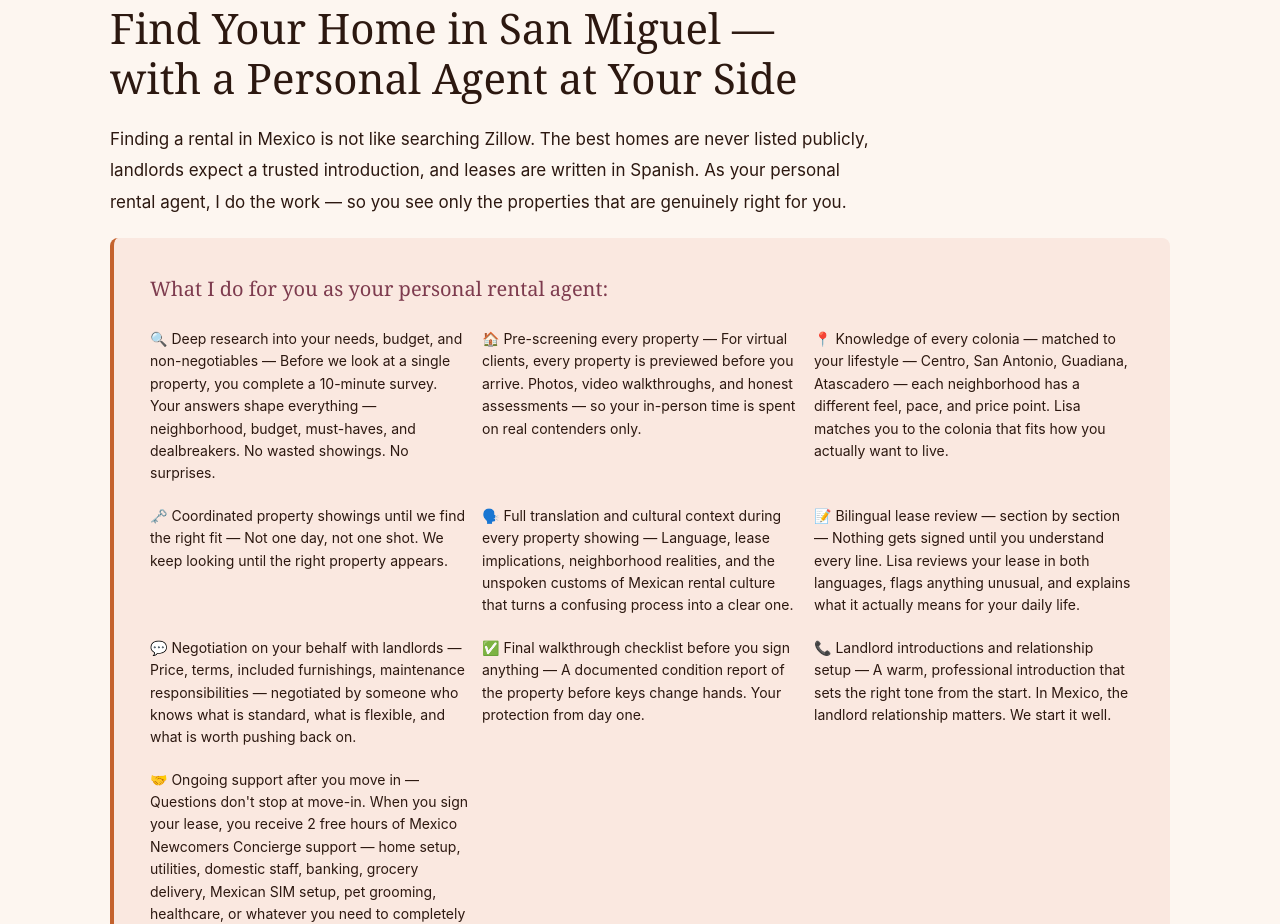
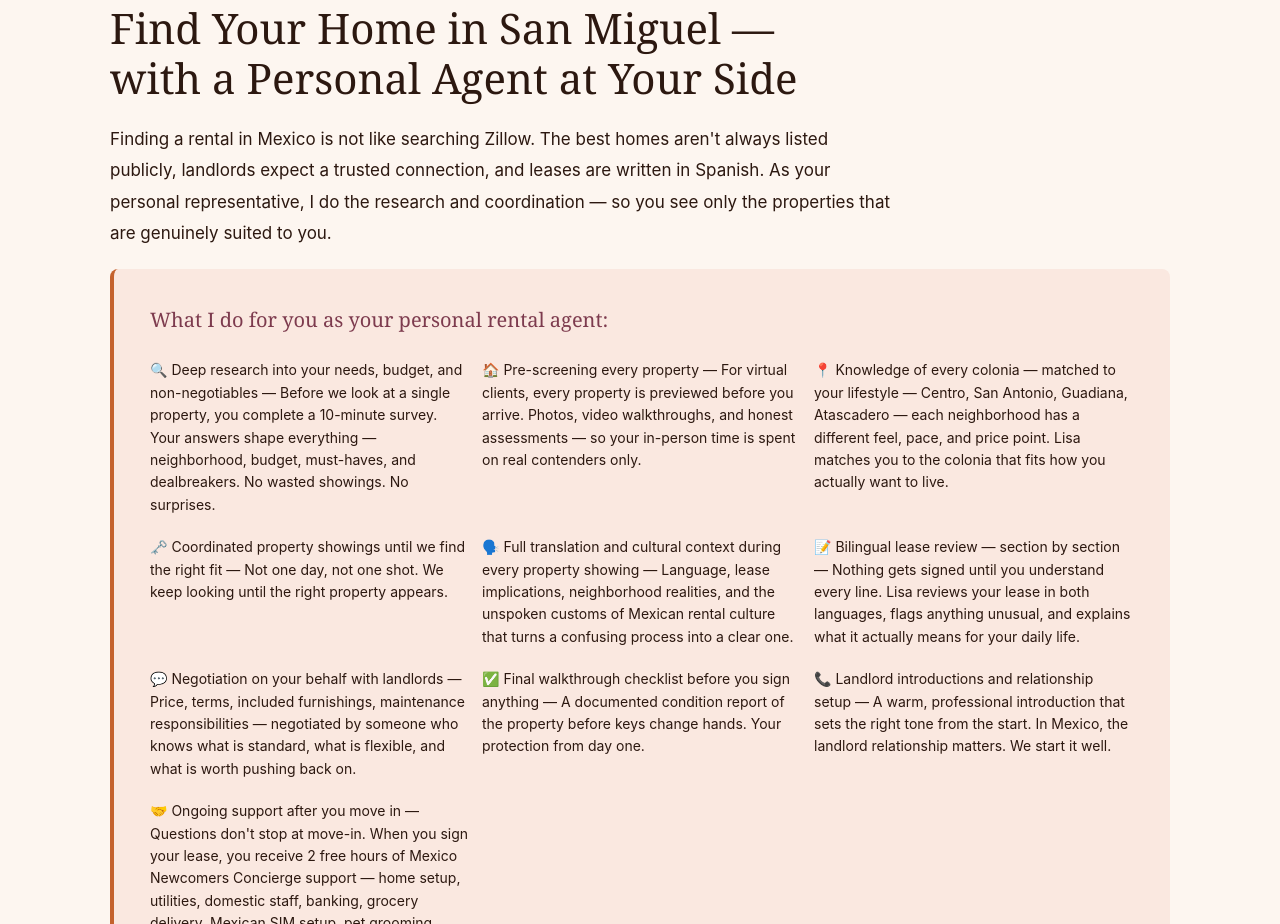
Before and after one commit to IntheknowMX/intheknowmx.com, a Next.js app: page / in a window 1280 px wide. Shown: the part 10600-11524 px from the top of the page. Built offline with nearby package versions, Linux system fonts and the light colour scheme.

Commit message:
Update Rentals section headline and body copy

```diff
--- a/app/page.tsx
+++ b/app/page.tsx
@@ -558,10 +558,7 @@ export default function Home() {
             Find Your Home in San Miguel —<br />with a Personal Agent at Your Side
           </h2>
           <p style={{ fontSize: '17px', lineHeight: '1.85', color: '#2C1810', maxWidth: '780px', marginBottom: '20px' }}>
-            Finding a rental in Mexico is not like searching Zillow. The best homes are
-            never listed publicly, landlords expect a trusted introduction, and leases are
-            written in Spanish. As your personal rental agent, I do the work — so you
-            see only the properties that are genuinely right for you.
+            Finding a rental in Mexico is not like searching Zillow. The best homes aren't always listed publicly, landlords expect a trusted connection, and leases are written in Spanish. As your personal representative, I do the research and coordination — so you see only the properties that are genuinely suited to you.
           </p>
 
           {/* What I Do For You */}
```
